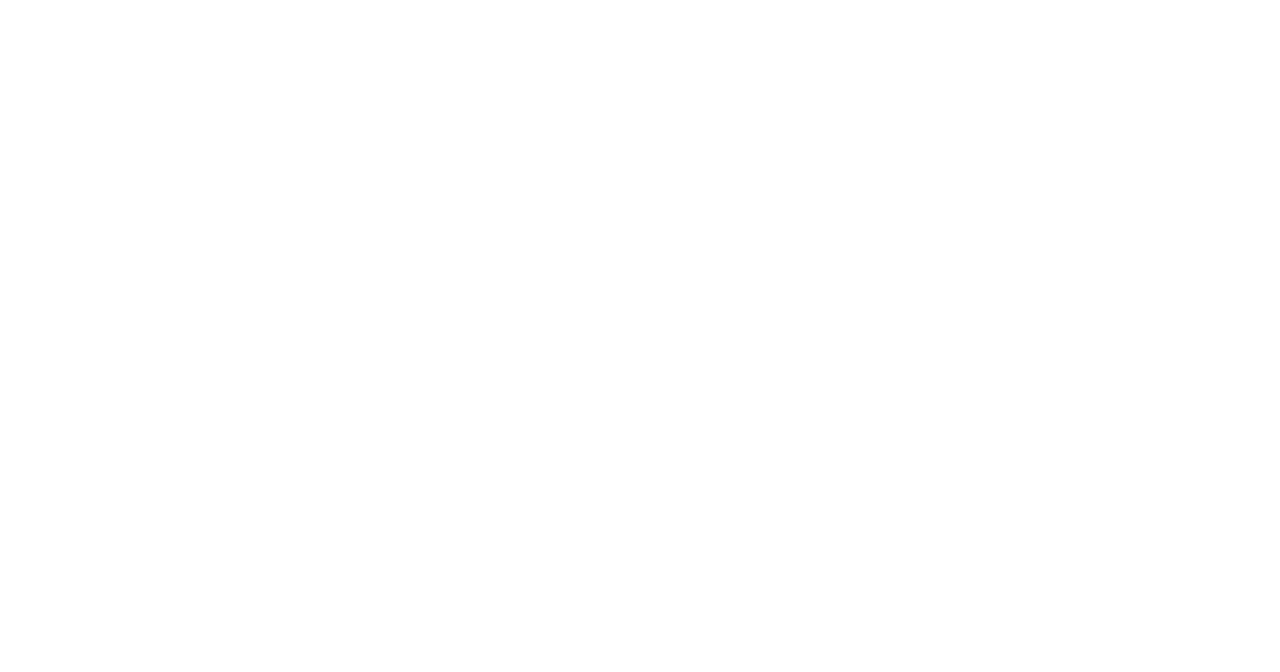
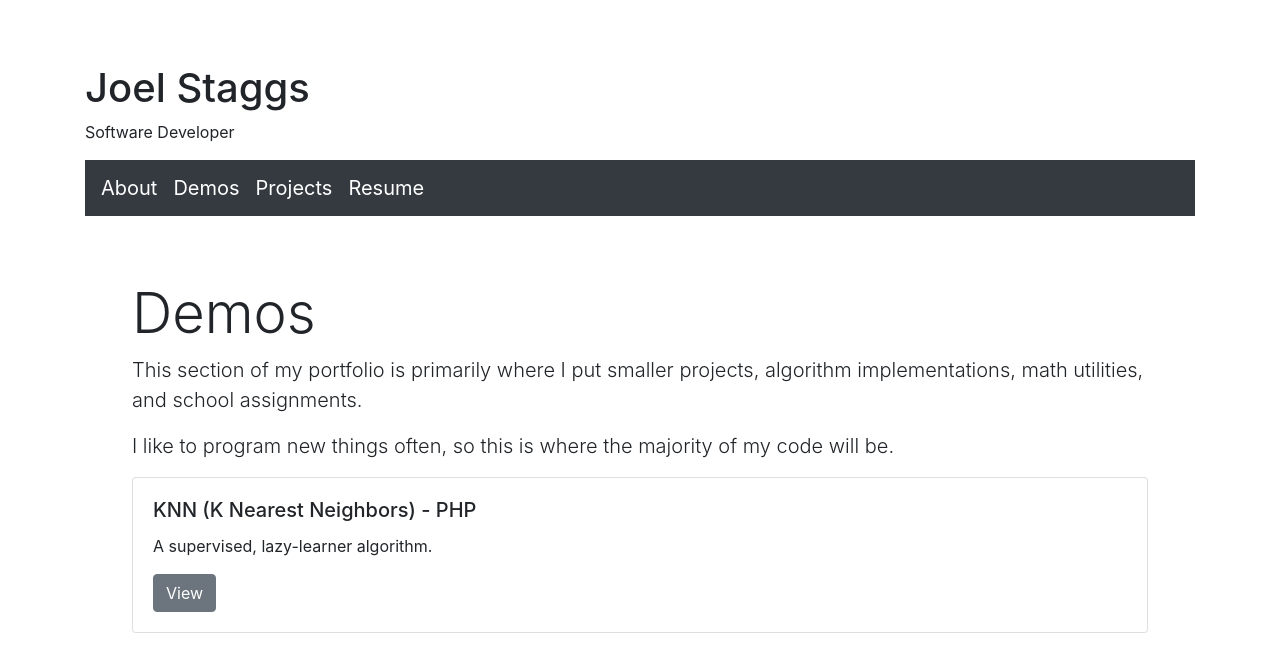
Before and after one commit to JBSTG/JBSTG.github.io, a plain HTML site: page Demos/index.html in a window 1280 px wide. Drawn offline with nearby package versions, Linux system fonts and the light colour scheme.

Commit message:
Added planned demo and project structure

```diff
--- a/Demos/index.html
+++ b/Demos/index.html
@@ -0,0 +1,46 @@
+<!doctype html>
+<html>
+    <head>
+        <style>
+            #demo-container{
+                height: 600px;
+            }
+        </style>
+        <link rel="stylesheet" href="https://stackpath.bootstrapcdn.com/bootstrap/4.5.0/css/bootstrap.min.css" integrity="sha384-9aIt2nRpC12Uk9gS9baDl411NQApFmC26EwAOH8WgZl5MYYxFfc+NcPb1dKGj7Sk" crossorigin="anonymous">
+    </head>
+<body>
+    <div class="jumbotron jumbotron-fluid bg-white">
+        <div class="container">
+          <h1 class="display-6">Joel Staggs</h1>
+          <p >Software Developer</p>
+          <nav class="navbar navbar-fluid navbar-expand-lg navbar-light bg-dark">
+            <a class="navbar-brand text-white" href="about.html">About</a>
+            <a class="navbar-brand text-white" href="index.html">Demos</a>
+            <a class="navbar-brand text-white" href="/Projects/index.html">Projects</a>
+            <a class="navbar-brand text-white" href="#">Resume</a>
+          </nav>
+          <div class="jumbotron bg-white">
+            <div class="container">
+              <h1 class="display-4 ">Demos</h1>
+              <p class="lead">This section of my portfolio is primarily where I put smaller projects, algorithm implementations, math utilities, and school assignments.</p>
+              <p class="lead">I like to program new things often, so this is where the majority of my code will be.</p>
+            </div>
+            <div class="container overflow-auto" id="demo-container">
+                <div class="card" >
+                    <div class="card-body">
+                      <h5 class="card-title">KNN (K Nearest Neighbors) - PHP</h5>
+                      <p class="card-text">A supervised, lazy-learner algorithm.</p>
+                      <a href="#" class="btn btn-secondary">View</a>
+                    </div>
+                  </div>
+            </div>
+          </div>
+        </div>
+      </div>
+
+    <script src="https://code.jquery.com/jquery-3.5.1.slim.min.js" integrity="sha384-DfXdz2htPH0lsSSs5nCTpuj/zy4C+OGpamoFVy38MVBnE+IbbVYUew+OrCXaRkfj" crossorigin="anonymous"></script>
+    <script src="https://cdn.jsdelivr.net/npm/popper.js@1.16.0/dist/umd/popper.min.js" integrity="sha384-Q6E9RHvbIyZFJoft+2mJbHaEWldlvI9IOYy5n3zV9zzTtmI3UksdQRVvoxMfooAo" crossorigin="anonymous"></script>
+    <script src="https://stackpath.bootstrapcdn.com/bootstrap/4.5.0/js/bootstrap.min.js" integrity="sha384-OgVRvuATP1z7JjHLkuOU7Xw704+h835Lr+6QL9UvYjZE3Ipu6Tp75j7Bh/kR0JKI" crossorigin="anonymous"></script>
+    <script></script>
+</body>
+</html>
```
Also changed, not shown: index.html (+4 -2 lines).
